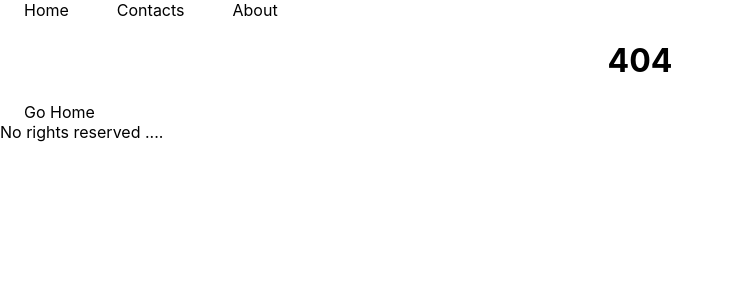
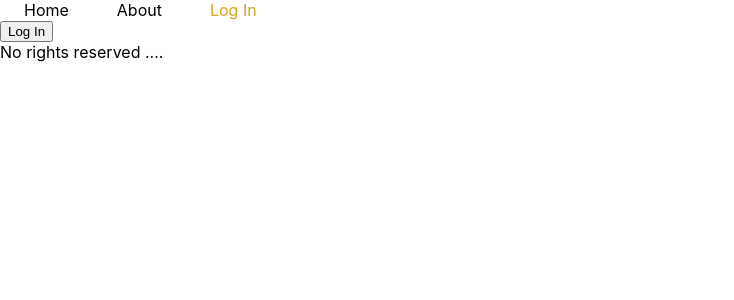
Before and after one commit to MaxMelnik/genius-react, a React (Create React App) app: page /login in a window 1280 px wide. Before the commit this address led to /404. Shown: the top 300 px of the page, without its empty margins (0-734 px from the left). Built offline with nearby package versions, Linux system fonts and the light colour scheme.

Commit message:
implement Unit 47. State Management

```diff
--- a/package.json
+++ b/package.json
@@ -3,6 +3,7 @@
   "version": "0.1.0",
   "private": true,
   "dependencies": {
+    "@reduxjs/toolkit": "^2.11.0",
     "@tanstack/react-query": "^5.90.11",
     "@testing-library/dom": "^10.4.1",
     "@testing-library/jest-dom": "^6.9.1",
@@ -13,6 +14,7 @@
     "json-server": "^0.17.3",
     "react": "^19.2.0",
     "react-dom": "^19.2.0",
+    "react-redux": "^9.2.0",
     "react-router-dom": "^7.10.0",
     "react-scripts": "5.0.1",
     "react-spinners": "^0.17.0",
--- a/src/App.js
+++ b/src/App.js
@@ -9,6 +9,9 @@ import { Route, Routes, Link, Navigate } from "react-router-dom";
 import NotFound from "./pages/not-found";
 import Layout from "./components/Layouts/Layout";
 import PrivateRoutes from "./components/PrivateRoutes/PrivateRoutes";
+import Logout from "./pages/logout";
+import Login from "./pages/login";
+import { AuthContext } from "./context/AuthContext";
 
 const Home = lazy(() => import("./pages/home"));
 const About = lazy(() => import("./pages/about"));
@@ -16,14 +19,17 @@ const Contacts = lazy(() => import("./pages/contacts"));
 const SingleContact = lazy(() => import("./pages/singleContact"));
 
 function App() {
-  const isAuthorized = true;
+  const [isAuthorized, setIsAuthorized] = useState(
+    !!localStorage.getItem("email")
+  );
 
   return (
     <>
       <main>
+        <AuthContext.Provider value={{ isAuthorized, setIsAuthorized }}>
           <Suspense fallback={<Loader />}>
             <Routes>
-            <Route path="/" element={<Layout />}>
+              <Route path="/" element={<Layout isAuthorized={isAuthorized} />}>
                 <Route index element={<Home />} />
                 <Route
                   path="/contacts"
@@ -42,11 +48,21 @@ function App() {
                   }
                 />
                 <Route path="/about" element={<About />} />
+                <Route path="/login" element={<Login />} />
+                <Route
+                  path="/logout"
+                  element={
+                    <PrivateRoutes isAllowed={isAuthorized}>
+                      <Logout />
+                    </PrivateRoutes>
+                  }
+                />
                 <Route path="/404" element={<NotFound />} />
                 <Route path="*" element={<Navigate to="/404" />} />
               </Route>
             </Routes>
           </Suspense>
+        </AuthContext.Provider>
       </main>
     </>
   );
--- a/src/components/Layouts/Layout.js
+++ b/src/components/Layouts/Layout.js
@@ -1,6 +1,10 @@
+import { useContext } from "react";
 import { Link, Outlet, NavLink } from "react-router-dom";
+import { AuthContext } from "../../context/AuthContext";
 
 const Layout = () => {
+  const { isAuthorized } = useContext(AuthContext);
+
   const getActiveLink = ({ isActive }) => (isActive ? "active-link" : "");
   return (
     <>
@@ -8,12 +12,24 @@ const Layout = () => {
         <NavLink to="/" className={getActiveLink}>
           Home
         </NavLink>
-        <NavLink to="/contacts" className={getActiveLink}>
-          Contacts
-        </NavLink>
+        {isAuthorized && (
+          <NavLink to="/contacts" className={getActiveLink}>
+            Contacts
+          </NavLink>
+        )}
         <NavLink to="/about" className={getActiveLink}>
           About
         </NavLink>
+
+        {isAuthorized ? (
+          <NavLink to="/logout" className={getActiveLink}>
+            Log Out
+          </NavLink>
+        ) : (
+          <NavLink to="/login" className={getActiveLink}>
+            Log In
+          </NavLink>
+        )}
       </header>
       <main>
         <Outlet />
--- /dev/null
+++ b/src/context/AuthContext.js
@@ -0,0 +1,3 @@
+import { createContext } from "react";
+
+export const AuthContext = createContext();
--- a/src/index.js
+++ b/src/index.js
@@ -10,11 +10,14 @@ import {
   QueryClientProvider,
 } from "@tanstack/react-query";
 import { BrowserRouter } from "react-router-dom";
+import { store } from "./store/store";
+import { Provider } from "react-redux";
 
 const queryClient = new QueryClient();
 
 const root = ReactDOM.createRoot(document.getElementById("root"));
 root.render(
+  <Provider store={store}>
     <BrowserRouter>
       <QueryClientProvider client={queryClient}>
         <React.StrictMode>
@@ -22,4 +25,5 @@ root.render(
         </React.StrictMode>
       </QueryClientProvider>
     </BrowserRouter>
+  </Provider>
 );
--- /dev/null
+++ b/src/pages/login/Login.js
@@ -0,0 +1,13 @@
+import { useContext } from "react";
+import { AuthContext } from "../../context/AuthContext";
+
+const Login = () => {
+  const { setIsAuthorized } = useContext(AuthContext);
+  const login = () => {
+    localStorage.setItem("email", "admin@gmail.com");
+    setIsAuthorized(true);
+  };
+  return <button onClick={login}>{"Log In"}</button>;
+};
+
+export default Login;
--- /dev/null
+++ b/src/pages/login/index.js
@@ -0,0 +1,3 @@
+import Login from "./Login";
+
+export default Login;
--- /dev/null
+++ b/src/pages/logout/Logout.js
@@ -0,0 +1,13 @@
+import { useContext } from "react";
+import { AuthContext } from "../../context/AuthContext";
+
+const Logout = () => {
+  const { setIsAuthorized } = useContext(AuthContext);
+  const logout = () => {
+    localStorage.removeItem("email");
+    setIsAuthorized(false);
+  };
+  return <button onClick={logout}>{"Log Out"}</button>;
+};
+
+export default Logout;
--- /dev/null
+++ b/src/pages/logout/index.js
@@ -0,0 +1,3 @@
+import Logout from "./Logout";
+
+export default Logout;
--- a/src/pages/singleContact/SingleContact.js
+++ b/src/pages/singleContact/SingleContact.js
@@ -5,6 +5,7 @@ import Loader from "../../components/Loader";
 
 const SingleContact = () => {
   const { id } = useParams();
+
   const { data, isFetching } = useQuery({
     queryKey: ["singleContact"],
     queryFn: () => getSingleContact(id),
--- /dev/null
+++ b/src/store/store.js
@@ -0,0 +1,5 @@
+import { configureStore } from "@reduxjs/toolkit";
+
+export const store = configureStore({
+  reducer: {},
+});
```
Also changed, not shown: 1 other file (tests, documents, lock files or other folders). Lines whose indentation alone changed are shown as unchanged.
